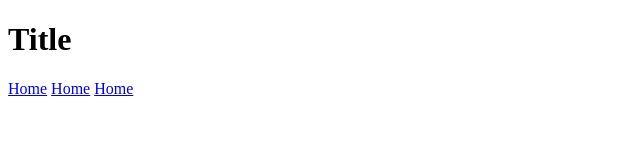
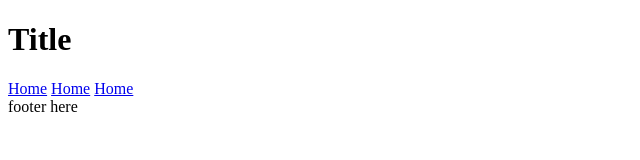
Before and after one commit to Aleksei8811/project_1, a website: page index.html in a window 1280 px wide. Shown: the full height of the page, 0-640 px from the left. Drawn offline with Linux system fonts and the light colour scheme.

Commit message:
добавили footer

```diff
--- a/index.html
+++ b/index.html
@@ -13,5 +13,9 @@
         <a href="#" class="nav__link">Home</a>
         <a href="#" class="nav__link">Home</a>
     </nav>
+
+    <footer class="footer">
+        footer here
+    </footer>
 </body>
 </html>
```
